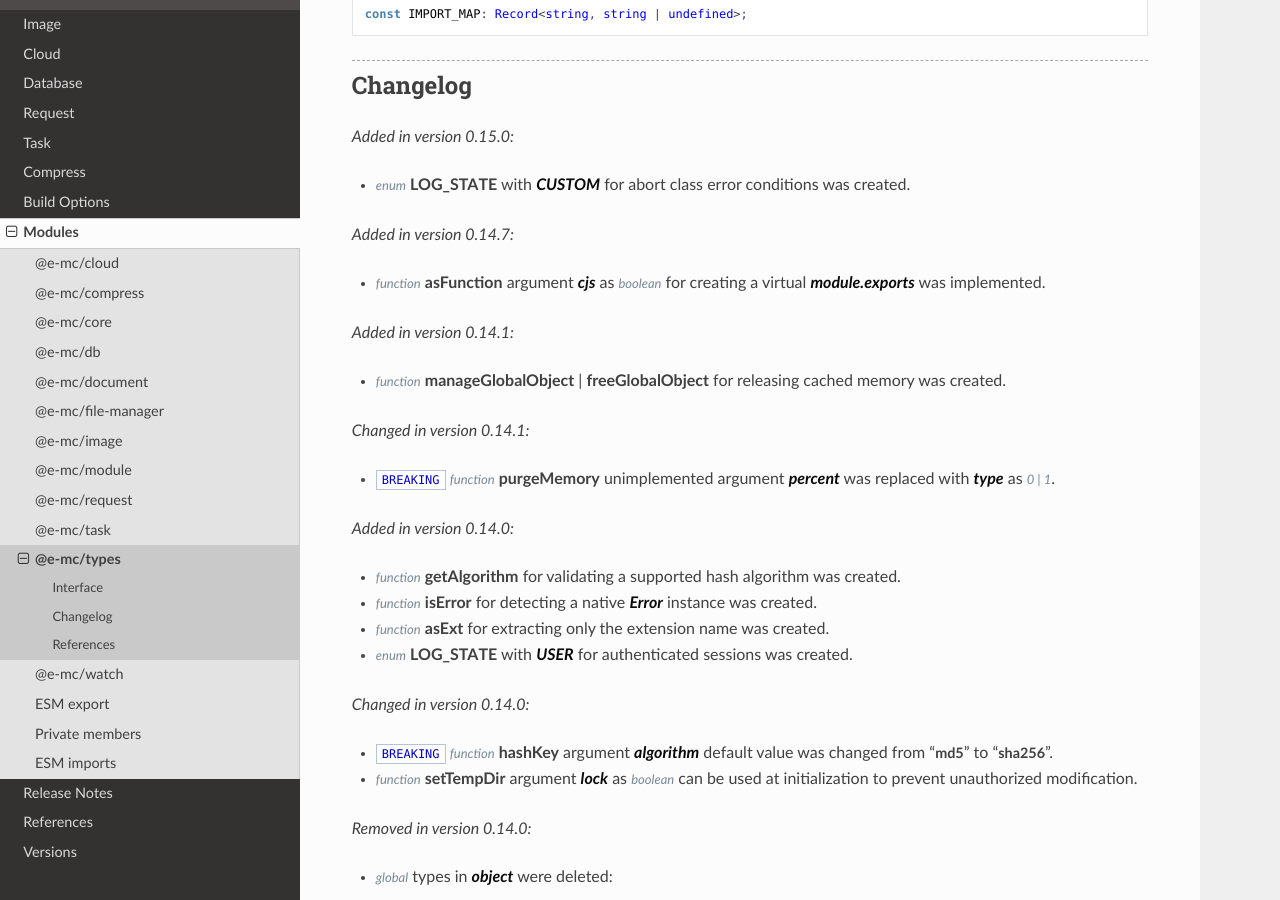
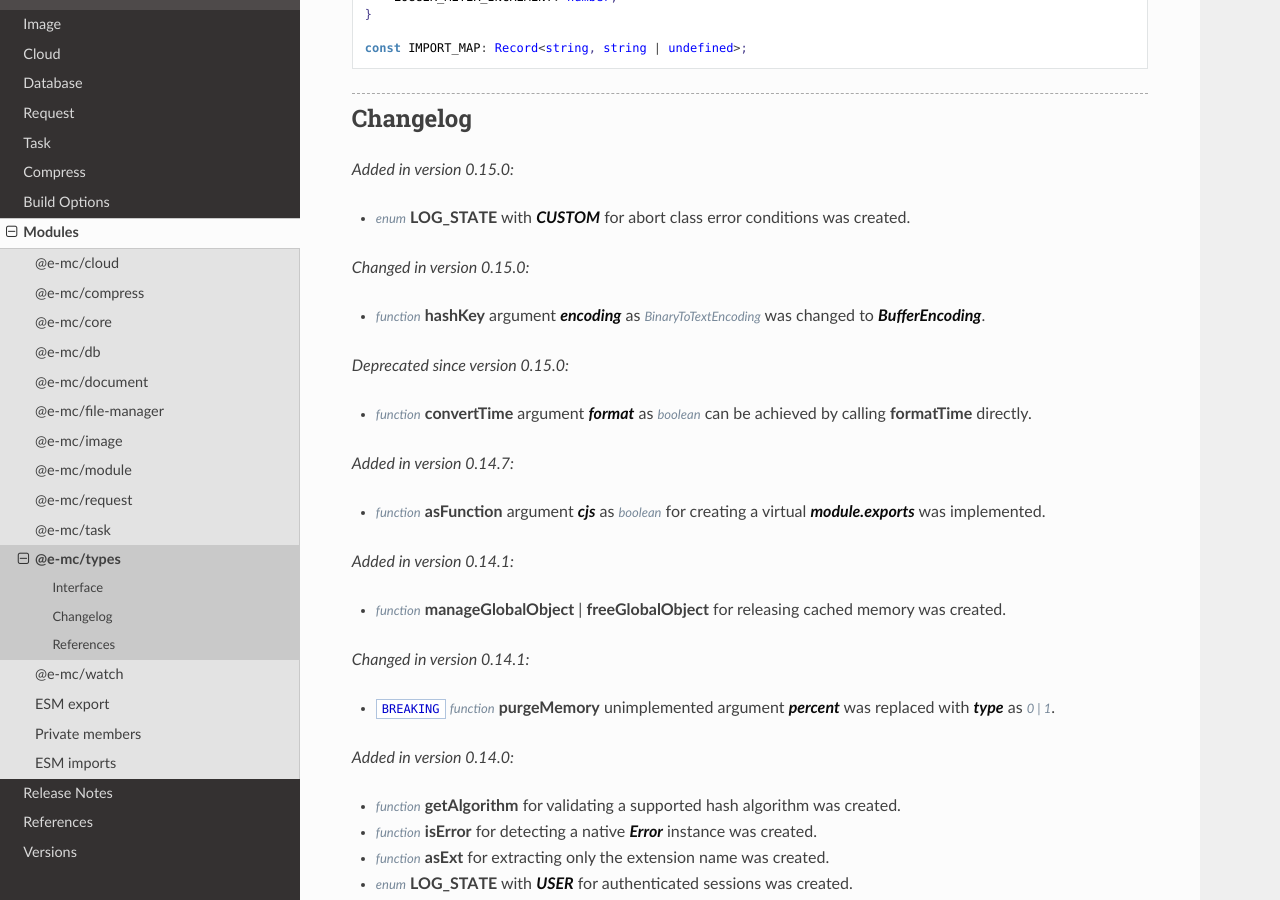
Before and after one commit to anpham6/chrome-docs, a Sphinx documentation site: the page built from source/modules/types.rst, in a window 1280 px wide and 900 px high, scrolled down 3795 px. Built offline with Sphinx 7.4.7 and the Read the Docs theme 3.1.0, drawn with Linux system fonts in a browser that asks for light colours; some of the changed text lies outside the part shown.

```diff
--- a/source/modules/types.rst
+++ b/source/modules/types.rst
@@ -46,8 +47,10 @@ Interface
   function parseExpires(value: number | string, start?: number | boolean): number;
   function formatTime(value: number, char: string): string;
   function formatTime(value: number, elapsed?: boolean, char?: string): string;
-  function convertTime(value: number | string): number;
+  function convertTime(value: HighResolutionTime | number | string): number;
+  /** @deprecated format */
   function convertTime(value: HighResolutionTime, format: true): string;
+  /** @deprecated format */
   function convertTime(value: HighResolutionTime, format?: boolean): number;
   function hasGlob(value: string): boolean;
   /** @deprecated RegExp.escape */
@@ -64,9 +67,9 @@ Interface
   function coerceObject(data: unknown, parseString?: (...args: [string]) => unknown, cache?: boolean): unknown;
   function getEncoding(value: unknown, fallback?: BufferEncoding): BufferEncoding;
   function getAlgorithm(value: unknown, fallback?: string): string | undefined;
-  function encryptUTF8(algorithm: CipherGCMTypes, key: BinaryLike, iv: BinaryLike, data: string, encoding?: Encoding): string | undefined;
-  function decryptUTF8(algorithm: CipherGCMTypes, key: BinaryLike, iv: BinaryLike, data: string, encoding?: Encoding): string | undefined;
-  function hashKey(data: BinaryLike, algorithm?: string, encoding?: BinaryToTextEncoding): string;
+  function encryptUTF8(algorithm: CipherGCMTypes, key: BinaryLike, iv: BinaryLike, data: string, encoding?: BufferEncoding): string | undefined;
+  function decryptUTF8(algorithm: CipherGCMTypes, key: BinaryLike, iv: BinaryLike, data: string, encoding?: BufferEncoding): string | undefined;
+  function hashKey(data: BinaryLike, algorithm?: string, encoding?: BufferEncoding): string;
   function incrementUUID(restart?: boolean): string;
   function validateUUID(value: unknown): value is string;
   function sanitizeCmd(value: string, ...args: unknown[]): string;
@@ -226,6 +229,14 @@ Changelog
 .. versionadded:: 0.15.0
 
   - :alt:`enum` **LOG_STATE** with :target:`CUSTOM` for abort class error conditions was created.
+
+.. versionchanged:: 0.15.0
+
+  - :alt:`function` **hashKey** argument :target:`encoding` as :alt:`BinaryToTextEncoding` was changed to :target:`BufferEncoding`.
+
+.. deprecated:: 0.15.0
+
+  - :alt:`function` **convertTime** argument :target:`format` as :alt:`boolean` can be achieved by calling **formatTime** directly.
 
 .. versionadded:: 0.14.7
 
```
Also changed, not shown: other parts of source/modules/types.rst (+2 -1 lines), source/modules/module.rst (+6 -3 lines).
